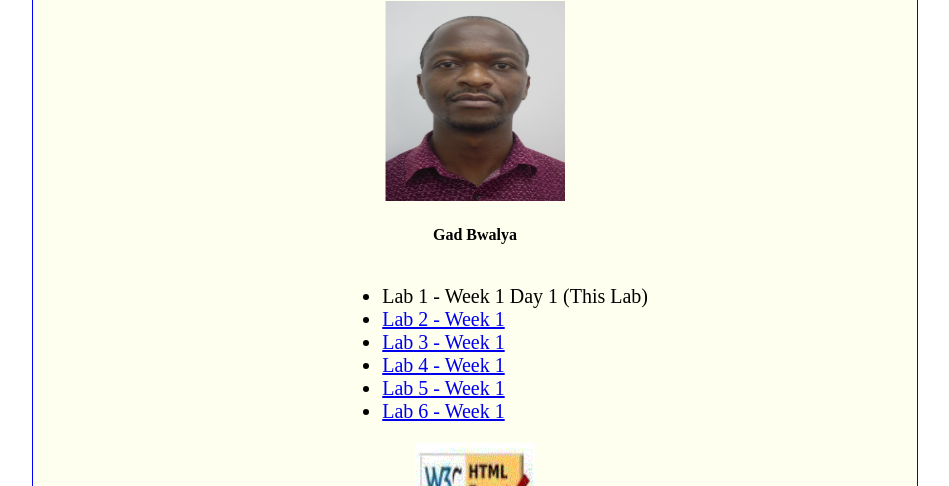
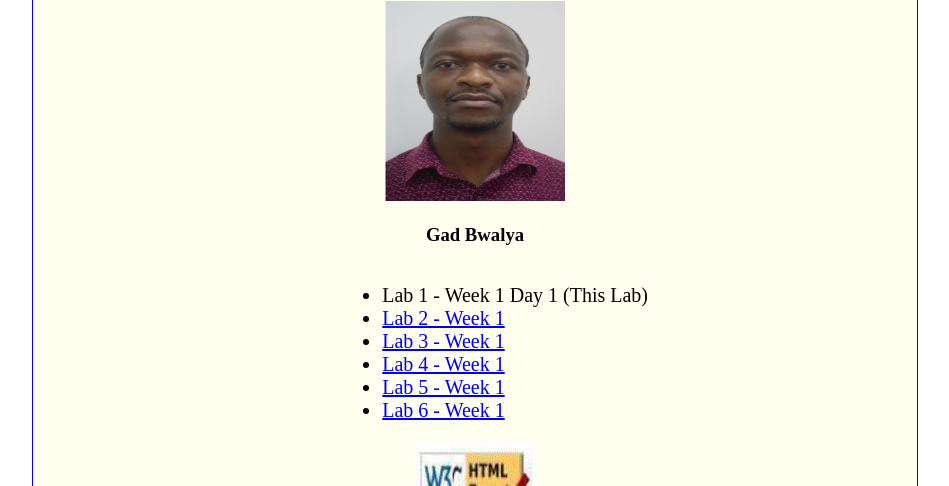
Before and after one commit to gbbwalyamiu/gbbwalyamiu.github.io, a plain HTML site: page lab1/index.html in a window 1280 px wide. Shown: the part 88-574 px from the top of the page, without its empty margins (166-1115 px from the left). Drawn offline with Linux system fonts and the light colour scheme.

Commit message:
commit2
test

```diff
--- a/lab1/index.html
+++ b/lab1/index.html
@@ -35,7 +35,7 @@
             <img src="gad.JPG" width="180" height="200">
          </div>
          <div class="centered">
-             <h4>Gad Bwalya</h4>
+             <h3>Gad Bwalya</h3>
 
          </div>
          <div class="centered">
```
